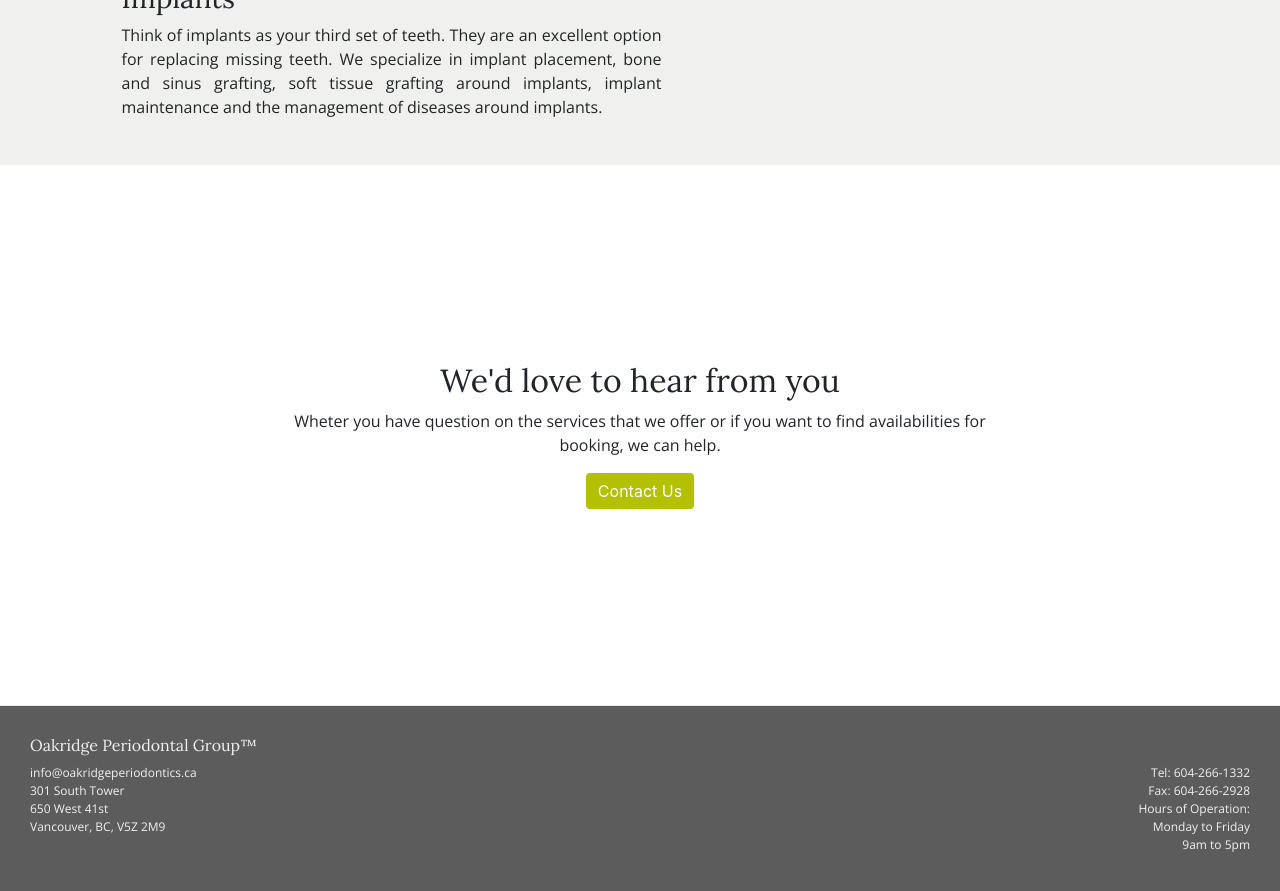
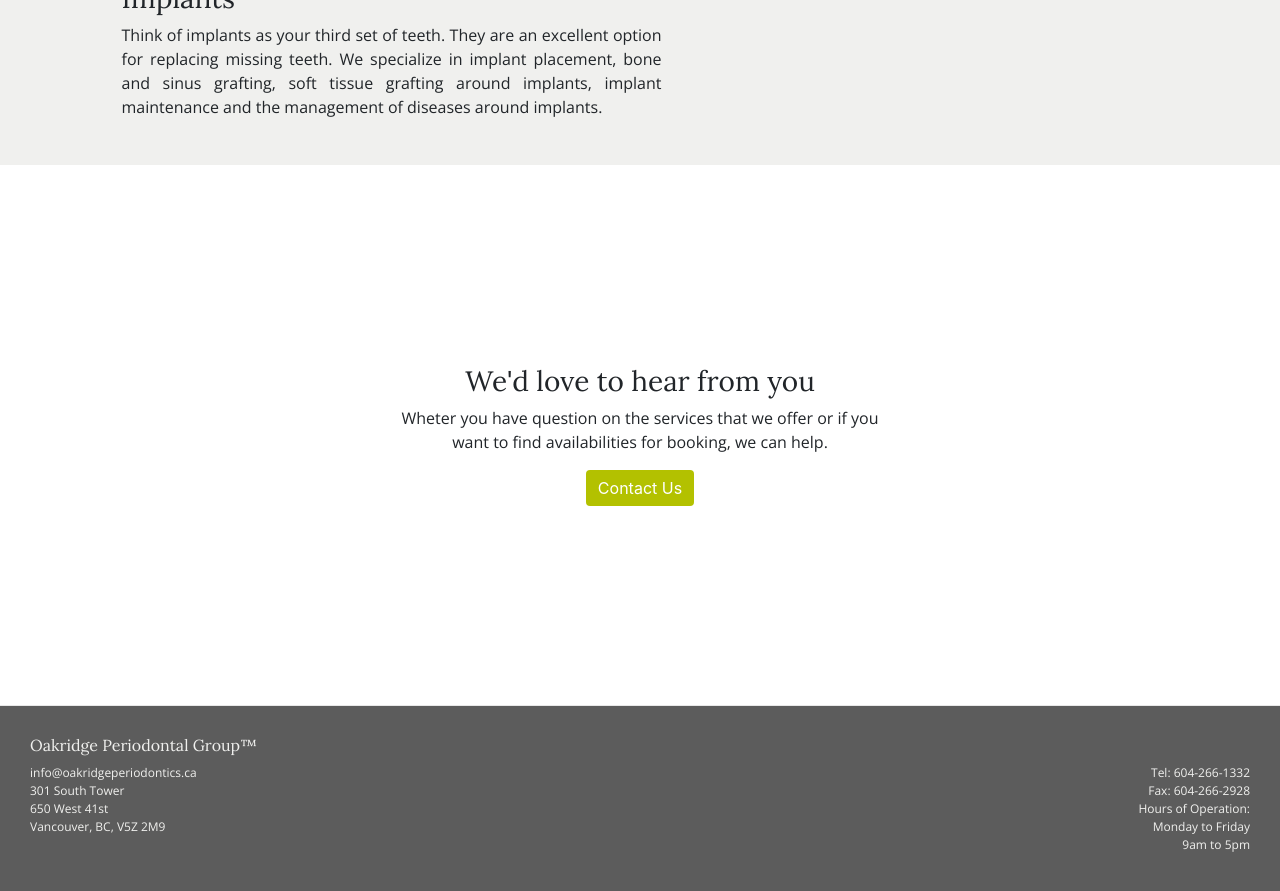
Before and after one commit to oakridgeperio/oakridgeperio.github.io, a Jekyll site: the page built from index.md, in a window 1280 px wide and 900 px high, scrolled down 1827 px. Shown: the top 891 px of the window. Built offline with Jekyll 4.4.1, drawn with Linux system fonts in a browser that asks for light colours.

Commit message:
fix contact us mobile styling

```diff
--- a/_layouts/landing.html
+++ b/_layouts/landing.html
@@ -62,7 +62,7 @@
 
     <section id="closer" class="flex flex-col-middle padding-xl">
       <div>
-        <h2>We'd love to hear from you</h2>
+        <h3>We'd love to hear from you</h3>
         <p>Wheter you have question on the services that we offer or if you want to find availabilities for booking, we can help.</p>
         <a href="contact_us" class="btn btn-secondary">Contact Us</a>
       </div>
--- a/_sass/overrides/_base.scss
+++ b/_sass/overrides/_base.scss
@@ -151,9 +151,7 @@ p {font-weight: 200;}
   justify-content: center;
   align-items: center;
   flex-direction: column;
-  p {
-    max-width: 510px;
-  }
+  p { max-width: 510px; }
 }
 
 #mission-statement {
@@ -201,7 +199,10 @@ p {font-weight: 200;}
   div, img { max-width: 350px; }
 }
 
-#closer { min-height: 60vh; }
+#closer {
+  min-height: 60vh;
+  p { max-width: 510px; }
+}
 
 #footer {
   padding-left: 30px;
```
